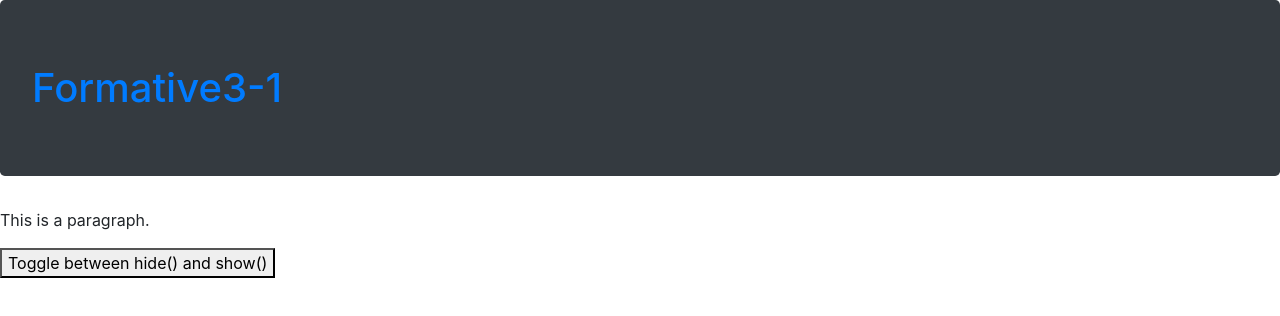
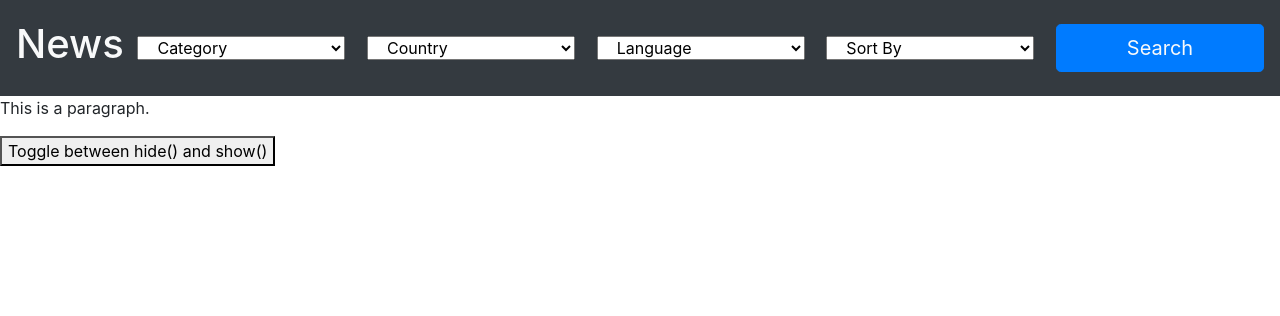
Before and after one commit to YanaBrewster/formative3-1, a website: page index.html in a window 1280 px wide. Drawn offline with nearby package versions, Linux system fonts and the light colour scheme.

Commit message:
nav bar added

```diff
--- a/index.html
+++ b/index.html
@@ -7,7 +7,50 @@
     <title>Formative3-1</title>
   </head>
   <body>
-  <h1 class="jumbotron bg-dark text-primary">Formative3-1</h1>
+
+    <nav class="navbar navbar-dark bg-dark">
+      <h1 class="text-light">News</h1>
+
+      <select id="category" class="col-2 mr-2 mt-3 mb-3" name="category">
+        <option value="category">Category</option>
+        <option value="general">General</option>
+        <option value="business">Business</option>
+        <option value="health">Health</option>
+        <option value="entertainment">Entertainment</option>
+        <option value="sports">Sports</option>
+      </select>
+
+      <select id="country" class="col-2 mr-2 mt-3 mb-3" name="country">
+        <option value="country" class="">Country</option>
+        <option value="nz">New Zealand</option>
+        <option value="gb">United Kingdom</option>
+        <option value="us">United States</option>
+        <option value="hk">Hong Kong</option>
+        <option value="jp">Japan</option>
+      </select>
+
+      <select id="language" class="col-2 mr-2 mt-3 mb-3" name="language">
+        <option value="language">Language</option>
+        <option value="en">English</option>
+        <option value="hk">Chinese</option>
+        <option value="jp">Japanese</option>
+      </select>
+
+      <select id="sortBy" class="col-2 mr-2 mt-3 mb-3" name="sort">
+        <option value="sortBy">Sort By</option>
+        <option value="publishedAt">Latest News</option>
+        <option value="popularity">Popular</option>
+      </select>
+
+      <button id="submit" type="button" class="col-2 mt-3 mb-3 btn btn-primary btn-lg text-light" name="button">Search</button>
+    </nav>
+      <!-- end points -->
+
+
+  <div class="container">
+    <div id="result" class="container row m-auto">
+    </div>
+  </div>
   <p>This is a paragraph.</p>
 
   <button>Toggle between hide() and show()</button>
```
